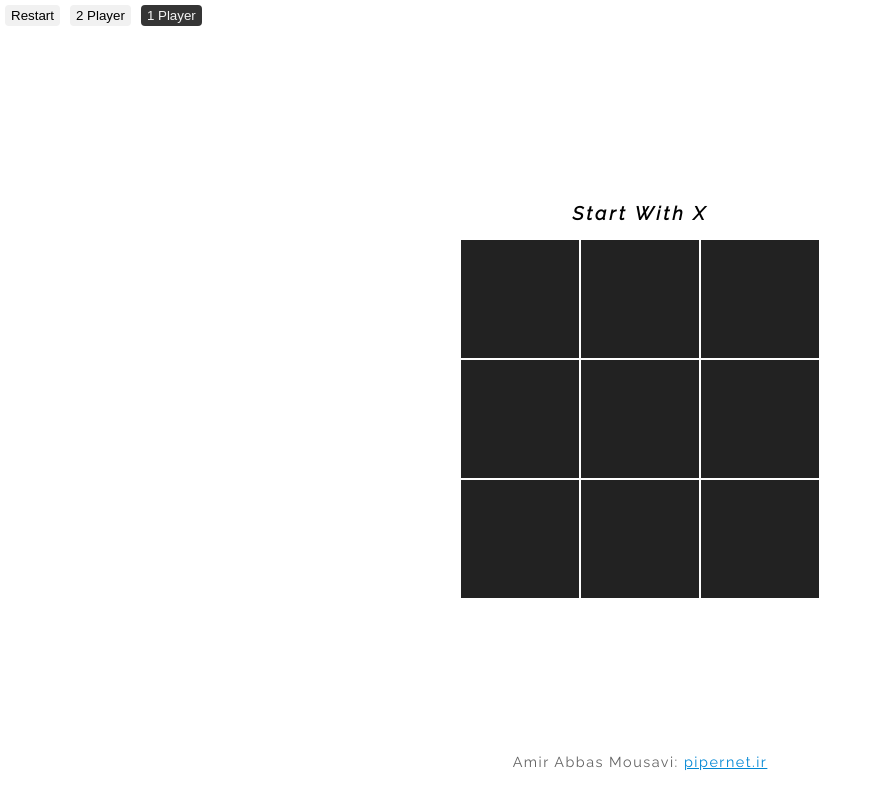
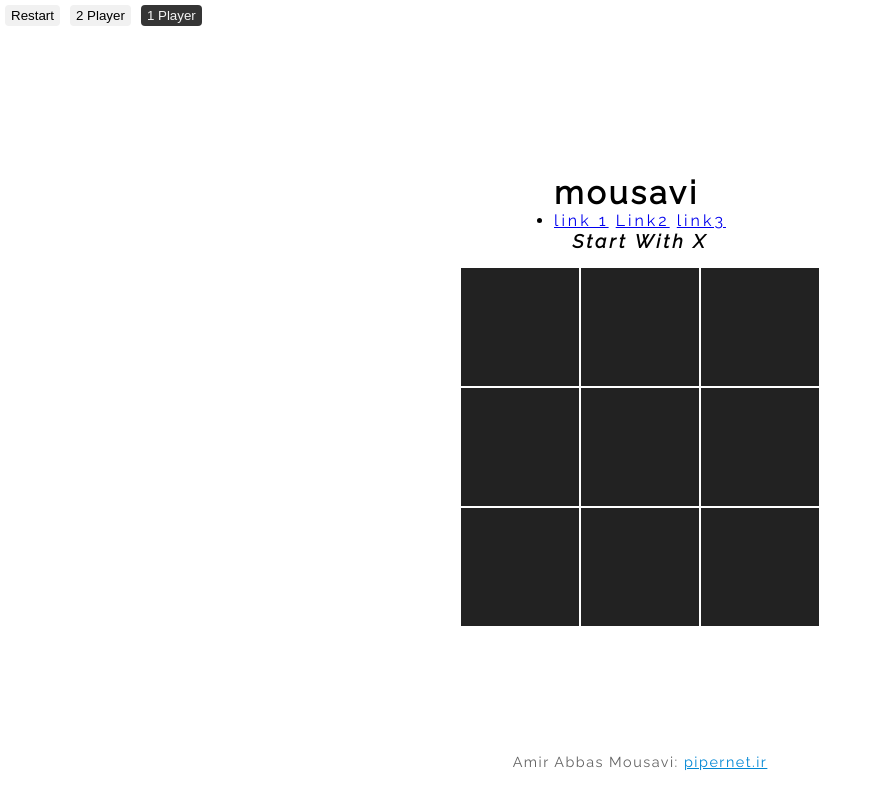
Before and after one commit to Amir-A-M/TicTacToeGame, a plain HTML site: page index.html in a window 1280 px wide. Shown: the whole page, without its empty margins (0-877 px from the left). Drawn offline with Linux system fonts and the light colour scheme.

Commit message:
adding header

```diff
--- a/index.html
+++ b/index.html
@@ -1,4 +1,5 @@
 <html lang="en">
+
 <head>
     <meta charset="UTF-8" />
     <meta name="viewport" content="width=device-width, initial-scale=1.0" />
@@ -8,6 +9,19 @@
 </head>
 
 <body>
+
+    <header>
+        <h1>mousavi</h1>
+        <nav>
+            <ul>
+                <li>
+                    <a href="#">link 1</a>
+                    <a href="#">Link2</a>
+                    <a href="#">link3</a>
+                </li>
+            </ul>
+        </nav>
+    </header>
 
     <div class="panel">
         <button id="game:restart">Restart</button>
```
Lines whose indentation alone changed are shown as unchanged.
